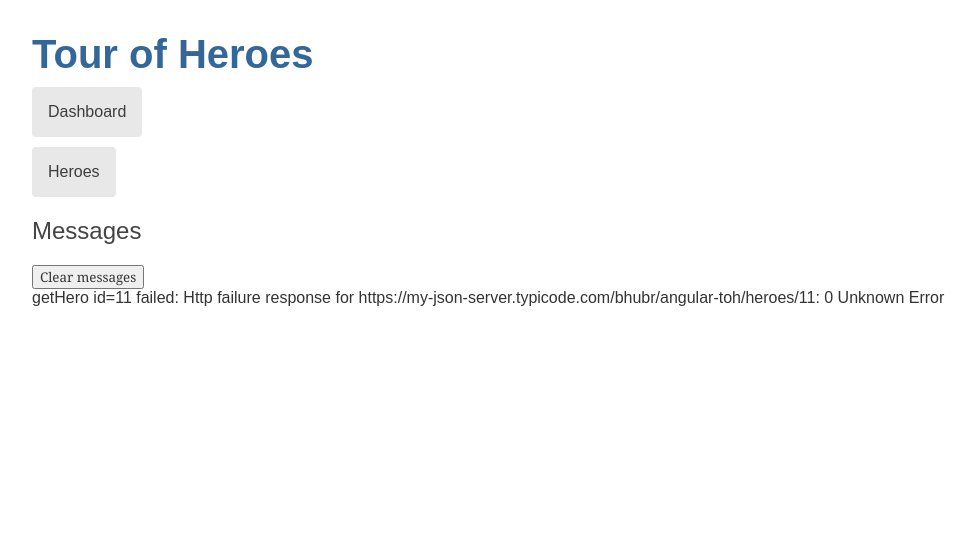
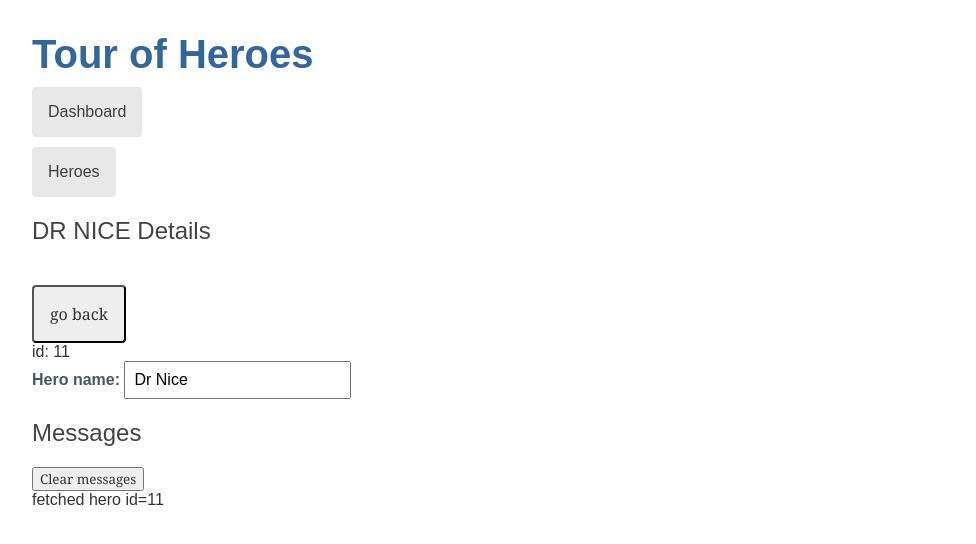
Before and after one commit to bhubr/angular-toh, an Angular app: page /detail/11 in a window 1280 px wide. Shown: the top 544 px of the page, without its empty margins (0-976 px from the left). Built offline with nearby package versions, Linux system fonts and the light colour scheme; no server answers; data requests are answered from the project's data file.

Commit message:
Step 6c. Use a local REST API

```diff
--- a/src/app/hero.service.ts
+++ b/src/app/hero.service.ts
@@ -10,7 +10,9 @@ import { MessageService } from './message.service';
   providedIn: 'root'
 })
 export class HeroService {
-  private heroesUrl = 'https://my-json-server.typicode.com/bhubr/angular-toh/heroes';
+  // My JSON Server will only work for Read all / Read one operations
+  // private heroesUrl = 'https://my-json-server.typicode.com/bhubr/angular-toh/heroes';
+  private heroesUrl = 'http://localhost:8080/heroes';
   constructor(
     private http: HttpClient,
     private messageService: MessageService
```
Also changed, not shown: 1 other file (tests, documents, lock files or other folders).
